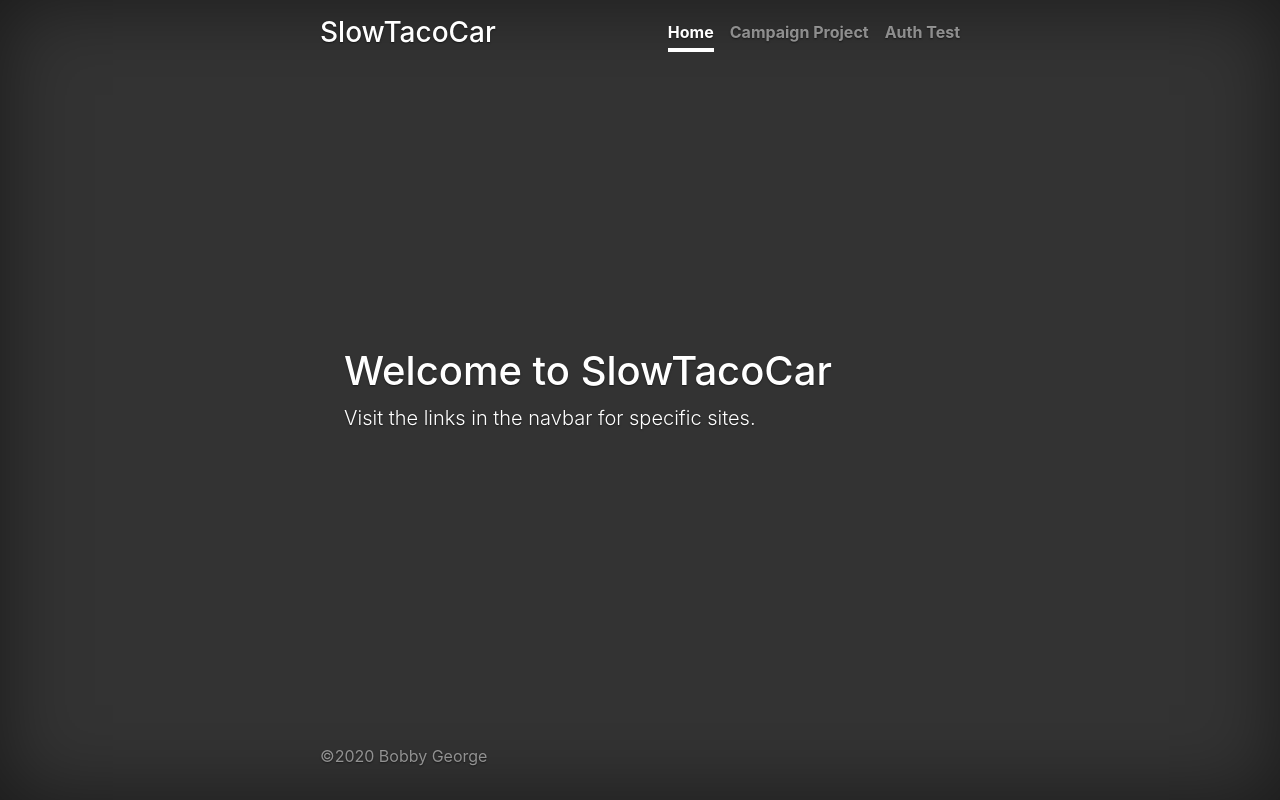
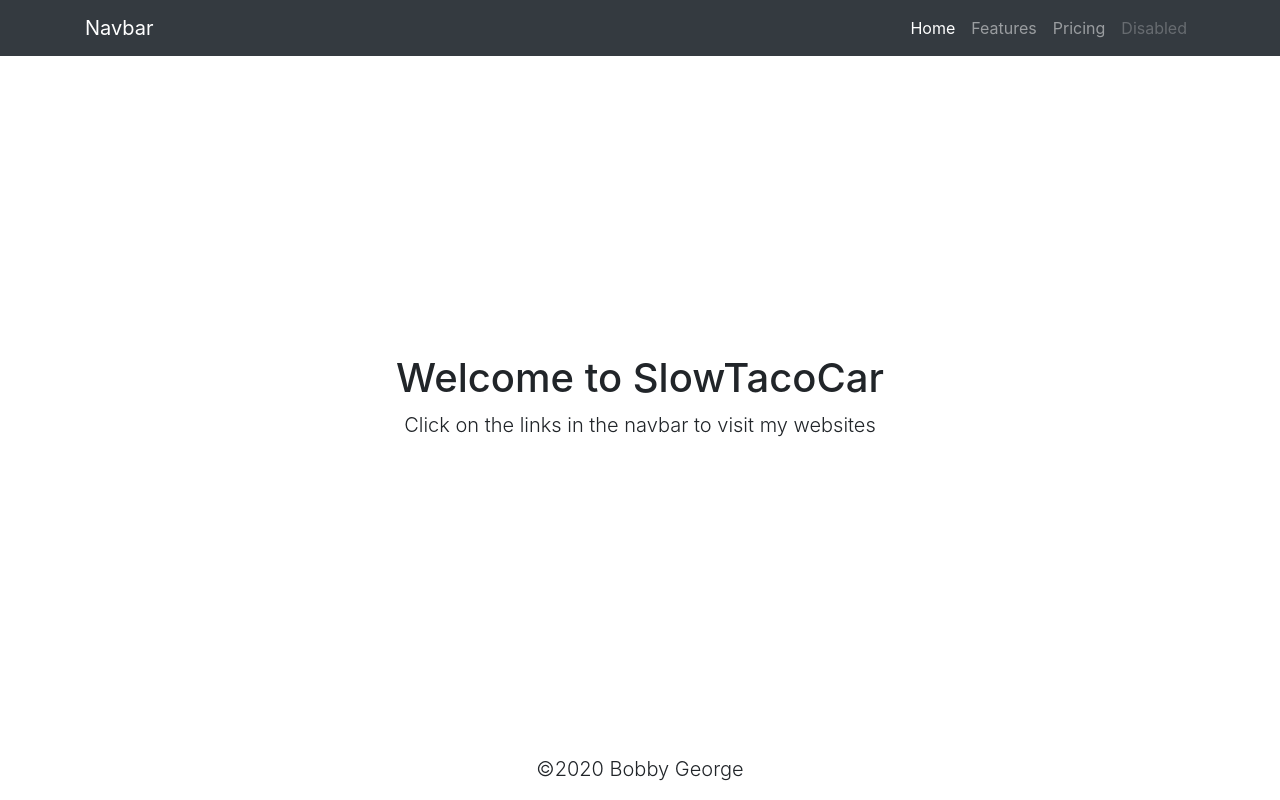
Before and after one commit to agent-c-csa/slowtacocar, a plain HTML site: page public/index.html in a window 1280 px wide. Drawn offline with nearby package versions, Linux system fonts and the light colour scheme.

```diff
--- a/public/index.html
+++ b/public/index.html
@@ -1,5 +1,5 @@
 <!doctype html>
-<html lang="en">
+<html lang="en" class="h-100">
   <head>
     <!-- Required meta tags -->
     <meta charset="utf-8">
@@ -8,32 +8,42 @@
     <!-- Bootstrap CSS -->
     <link rel="stylesheet" href="https://stackpath.bootstrapcdn.com/bootstrap/4.5.0/css/bootstrap.min.css" integrity="sha384-9aIt2nRpC12Uk9gS9baDl411NQApFmC26EwAOH8WgZl5MYYxFfc+NcPb1dKGj7Sk" crossorigin="anonymous">
 
-    <link rel="stylesheet" href="site.css">
-
     <title>SlowTacoCar</title>
   </head>
-  <body>
-    <div class="cover-container d-flex w-100 h-100 p-3 mx-auto flex-column">
-      <header class="masthead mb-auto">
-        <div class="inner">
-          <h3 class="masthead-brand">SlowTacoCar</h3>
-          <nav class="nav nav-masthead justify-content-center">
-            <a class="nav-link active" href="#">Home</a>
-            <a class="nav-link" href="https://campaign.slowtacocar.com">Campaign Project</a>
-            <a class="nav-link" href="https://auth.slowtacocar.com">Auth Test</a>
-          </nav>
-        </div>
+  <body class="h-100">
+    <div class="d-flex flex-column align-items-center h-100">
+      <header class="w-100 mb-auto">
+        <nav class="navbar navbar-expand-lg navbar-dark bg-dark">
+          <div class="container">
+            <a class="navbar-brand align" href="#">Navbar</a>
+            <button class="navbar-toggler" type="button" data-toggle="collapse" data-target="#navbarNav" aria-controls="navbarNav" aria-expanded="false" aria-label="Toggle navigation">
+              <span class="navbar-toggler-icon"></span>
+            </button>
+            <div class="collapse navbar-collapse" id="navbarNav">
+              <ul class="navbar-nav ml-auto">
+                <li class="nav-item active">
+                  <a class="nav-link" href="#">Home <span class="sr-only">(current)</span></a>
+                </li>
+                <li class="nav-item">
+                  <a class="nav-link" href="#">Features</a>
+                </li>
+                <li class="nav-item">
+                  <a class="nav-link" href="#">Pricing</a>
+                </li>
+                <li class="nav-item">
+                  <a class="nav-link disabled" href="#">Disabled</a>
+                </li>
+              </ul>
+            </div>
+          </div>
+        </nav>
       </header>
-
-      <main role="main" class="inner cover">
-        <h1 class="cover-heading">Welcome to SlowTacoCar</h1>
-        <p class="lead">Visit the links in the navbar for specific sites.</p>
+      <main class="text-center">
+        <h1>Welcome to SlowTacoCar</h1>
+        <p class="lead">Click on the links in the navbar to visit my websites</p>
       </main>
-
-      <footer class="mastfoot mt-auto">
-        <div class="inner">
-          <p>&copy;2020 Bobby George</p>
-        </div>
+      <footer class="mt-auto">
+        <p class="lead">&copy;2020 Bobby George</p>
       </footer>
     </div>
 
--- a/public/site.css
+++ /dev/null
@@ -1,106 +0,0 @@
-/*
- * Globals
- */
-
-/* Links */
-a,
-a:focus,
-a:hover {
-  color: #fff;
-}
-
-/* Custom default button */
-.btn-secondary,
-.btn-secondary:hover,
-.btn-secondary:focus {
-  color: #333;
-  text-shadow: none; /* Prevent inheritance from `body` */
-  background-color: #fff;
-  border: .05rem solid #fff;
-}
-
-
-/*
- * Base structure
- */
-
-html,
-body {
-  height: 100%;
-  background-color: #333;
-}
-
-body {
-  display: -ms-flexbox;
-  display: flex;
-  color: #fff;
-  text-shadow: 0 .05rem .1rem rgba(0, 0, 0, .5);
-  box-shadow: inset 0 0 5rem rgba(0, 0, 0, .5);
-}
-
-.cover-container {
-  max-width: 42em;
-}
-
-
-/*
- * Header
- */
-.masthead {
-  margin-bottom: 2rem;
-}
-
-.masthead-brand {
-  margin-bottom: 0;
-}
-
-.nav-masthead .nav-link {
-  padding: .25rem 0;
-  font-weight: 700;
-  color: rgba(255, 255, 255, .5);
-  background-color: transparent;
-  border-bottom: .25rem solid transparent;
-}
-
-.nav-masthead .nav-link:hover,
-.nav-masthead .nav-link:focus {
-  border-bottom-color: rgba(255, 255, 255, .25);
-}
-
-.nav-masthead .nav-link + .nav-link {
-  margin-left: 1rem;
-}
-
-.nav-masthead .active {
-  color: #fff;
-  border-bottom-color: #fff;
-}
-
-@media (min-width: 48em) {
-  .masthead-brand {
-    float: left;
-  }
-  .nav-masthead {
-    float: right;
-  }
-}
-
-
-/*
- * Cover
- */
-.cover {
-  padding: 0 1.5rem;
-}
-.cover .btn-lg {
-  padding: .75rem 1.25rem;
-  font-weight: 700;
-}
-
-
-/*
- * Footer
- */
-.mastfoot {
-  color: rgba(255, 255, 255, .5);
-}
```
